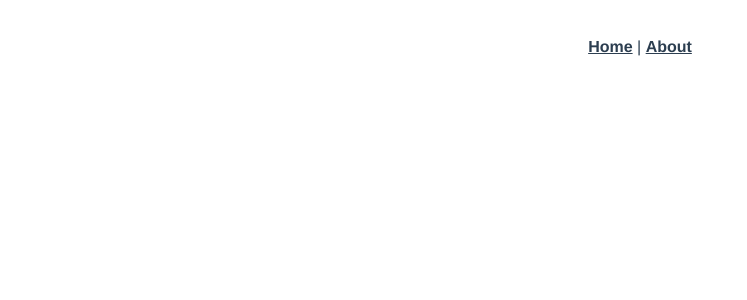
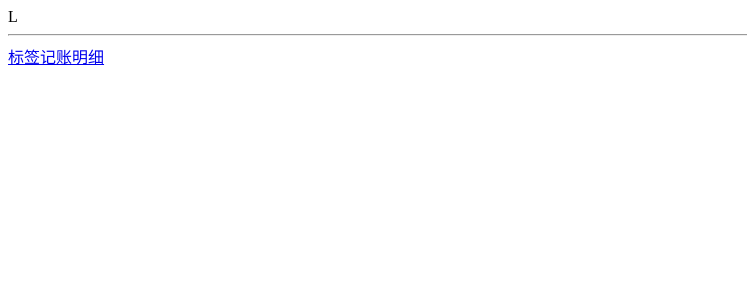
Before and after one commit to xiaoxiaoxiannv/dc-vue, a Vue app: page /#/labels in a window 1280 px wide. Shown: the top 300 px of the page, without its empty margins (0-747 px from the left). Built offline with nearby package versions, Linux system fonts and the light colour scheme.

Commit message:
创建三个页面

```diff
--- a/src/App.vue
+++ b/src/App.vue
@@ -1,10 +1,12 @@
 <template>
-  <div id="app">
-    <div id="nav">
-      <router-link to="/">Home</router-link> |
-      <router-link to="/about">About</router-link>
+  <div>
+    <router-view/>
+    <hr>
+    <div>
+      <router-link to="/labels">标签</router-link>
+      <router-link to="/money">记账</router-link>
+      <router-link to="/statistics">明细</router-link>
     </div>
-    <router-view/>
   </div>
 </template>
 
--- a/src/router/index.ts
+++ b/src/router/index.ts
@@ -1,27 +1,33 @@
-import Vue from 'vue'
-import VueRouter, { RouteConfig } from 'vue-router'
-import Home from '../views/Home.vue'
+import Vue from 'vue';
+import VueRouter, {RouteConfig} from 'vue-router';
+import Money from '@/views/Money.vue';
+import Labels from '@/views/Labels.vue';
+import Statistics from '@/views/Statistics.vue';
 
-Vue.use(VueRouter)
+Vue.use(VueRouter);
 
-  const routes: Array<RouteConfig> = [
+const routes: Array<RouteConfig> = [
   {
     path: '/',
-    name: 'Home',
-    component: Home
+    redirect: '/money'
   },
   {
-    path: '/about',
-    name: 'About',
-    // route level code-splitting
-    // this generates a separate chunk (about.[hash].js) for this route
-    // which is lazy-loaded when the route is visited.
-    component: () => import(/* webpackChunkName: "about" */ '../views/About.vue')
-  }
-]
+    path: '/money',
+    component: Money
+  },
+  {
+    path: '/labels',
+    component: Labels
+  },
+  {
+    path: '/statistics',
+    component: Statistics
+  },
+
+];
 
 const router = new VueRouter({
   routes
-})
+});
 
-export default router
+export default router;
--- /dev/null
+++ b/src/views/Labels.vue
@@ -0,0 +1,17 @@
+<template>
+    <div>L</div>
+</template>
+
+<script lang="ts">
+  import Vue from 'vue';
+  import {Component} from 'vue-property-decorator';
+
+  @Component
+  export default class Labels extends Vue {
+
+  }
+</script>
+
+<style lang="scss" scoped>
+
+</style>
--- /dev/null
+++ b/src/views/Money.vue
@@ -0,0 +1,17 @@
+<template>
+    <div>M</div>
+</template>
+
+<script lang="ts">
+  import Vue from 'vue';
+  import {Component} from 'vue-property-decorator';
+
+  @Component
+  export default class Money extends Vue {
+
+  }
+</script>
+
+<style lang="scss" scoped>
+
+</style>
--- /dev/null
+++ b/src/views/Statistics.vue
@@ -0,0 +1,17 @@
+<template>
+    <div>S</div>
+</template>
+
+<script lang="ts">
+  import Vue from 'vue';
+  import {Component} from 'vue-property-decorator';
+
+  @Component
+  export default class Statistics extends Vue {
+
+  }
+</script>
+
+<style lang="scss" scoped>
+
+</style>
```
Also changed, not shown: src/main.ts (+7 -7 lines).
